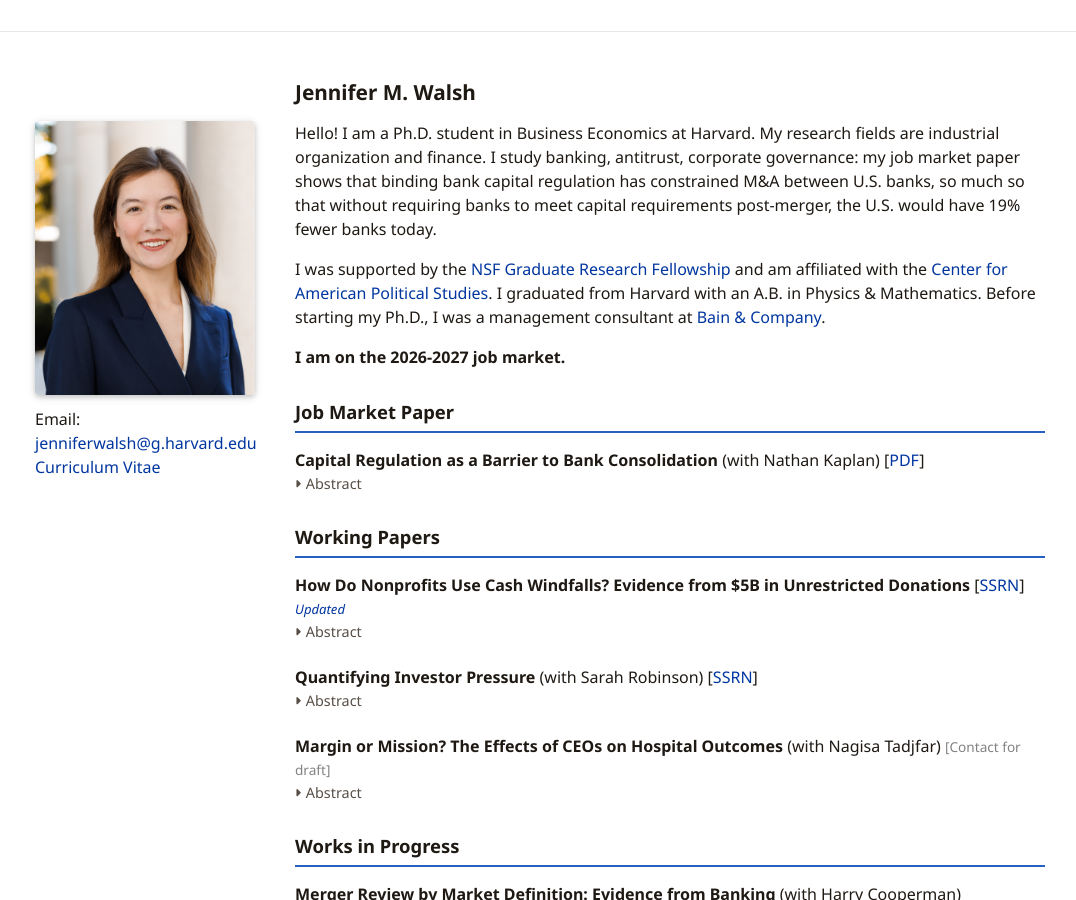
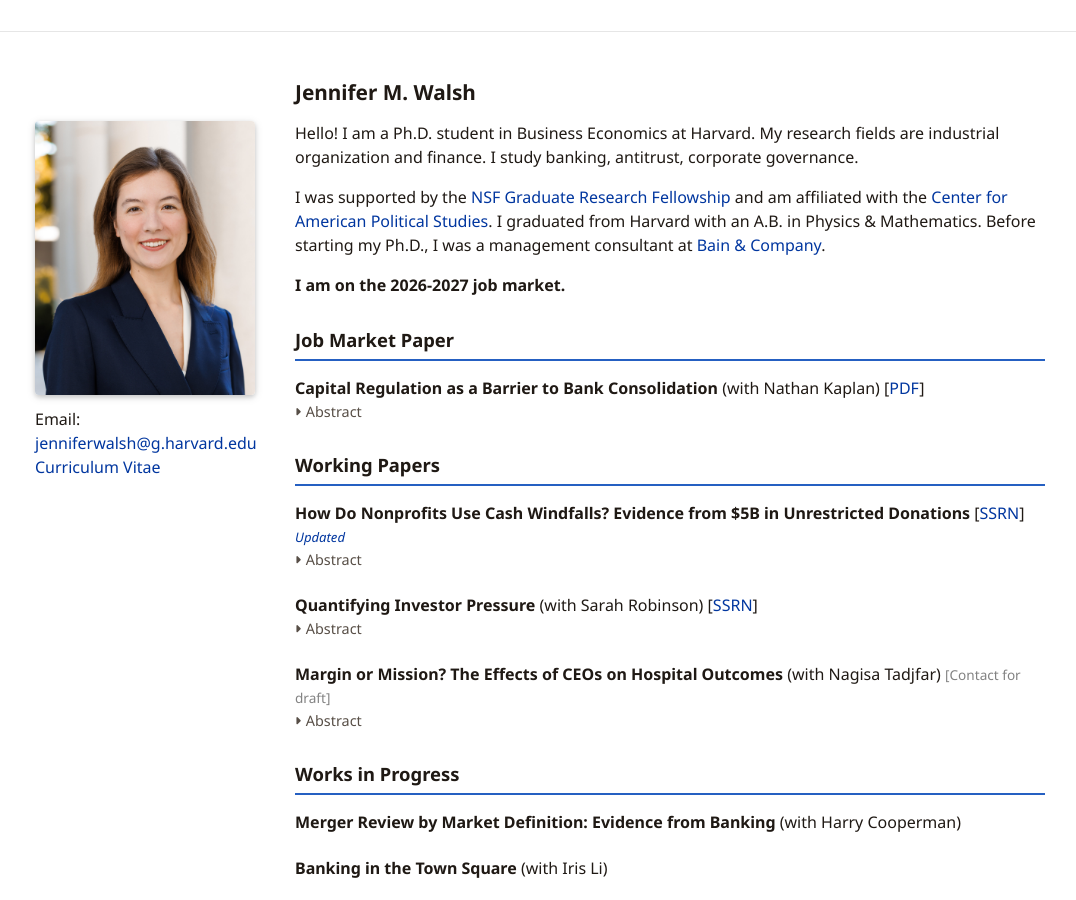
Before and after one commit to walshjm3/walshjm3.github.io, a Jekyll site: the page built from index.md, in a window 1280 px wide and 900 px high. Shown: the whole window, without its empty margins (100-1176 px from the left). Built offline with Jekyll 4.4.1, drawn with Linux system fonts in a browser that asks for light colours; comment, search, counter and statistics services are not loaded; a style sheet for code colours, icons or effects is not loaded.

Commit message:
shorter bio w/o jmp

```diff
--- a/index.md
+++ b/index.md
@@ -3,7 +3,7 @@
 title: Home
 ---
 
-<p>Hello! I am a Ph.D. student in Business Economics at Harvard. My research fields are industrial organization and finance. I study banking, antitrust, corporate governance: my job market paper shows that binding bank capital regulation has constrained M&A between U.S. banks, so much so that without requiring banks to meet capital requirements post-merger, the U.S. would have 19% fewer banks today.</p>
+<p>Hello! I am a Ph.D. student in Business Economics at Harvard. My research fields are industrial organization and finance. I study banking, antitrust, corporate governance.</p>
 
 
 <p>I was supported by the <a href="https://www.nsfgrfp.org/" rel="external nofollow noopener" target="_blank">NSF Graduate Research Fellowship</a> and am affiliated with the <a href="https://caps.gov.harvard.edu/" rel="external nofollow noopener" target="_blank">Center for American Political Studies</a>. I graduated from Harvard with an A.B. in Physics &amp; Mathematics. Before starting my Ph.D., I was a management consultant at <a href="https://www.bain.com/" rel="external nofollow noopener" target="_blank">Bain &amp; Company</a>.</p>
```
